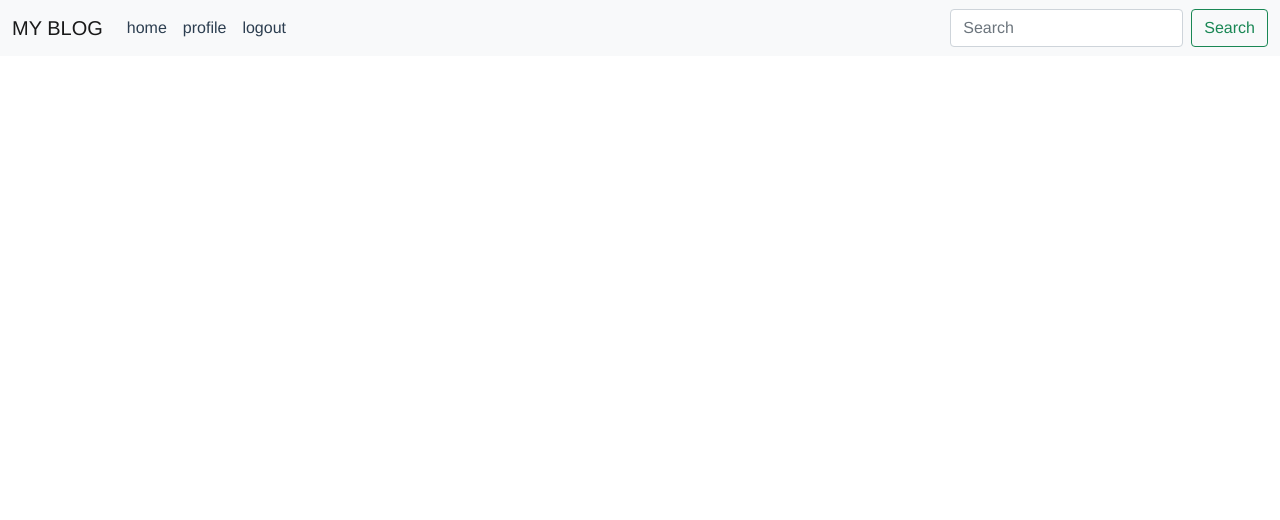
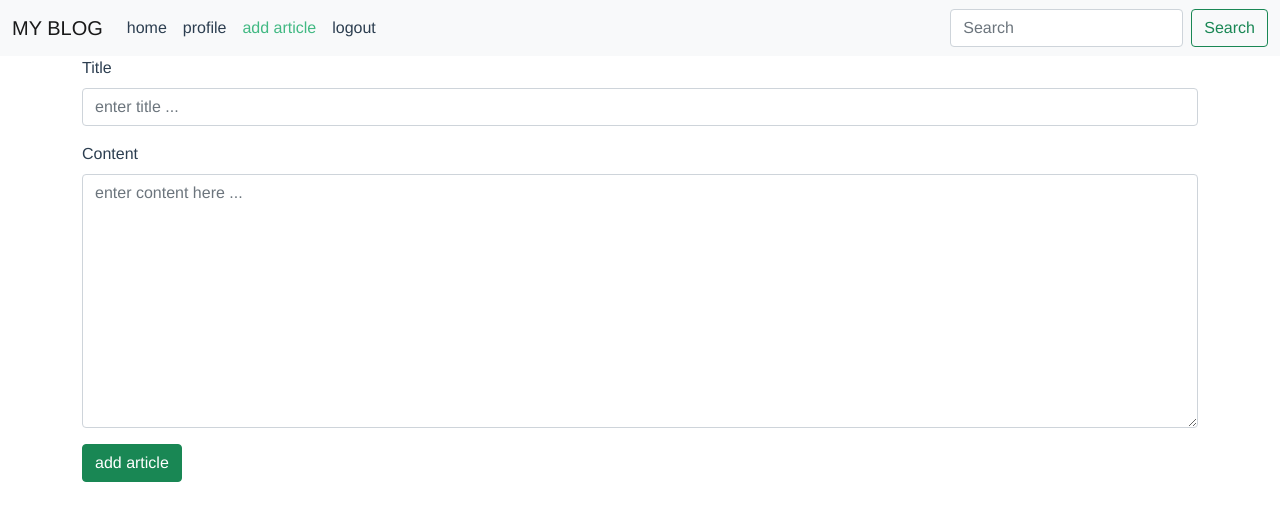
Before and after one commit to abdoki7788/simple-blog-frontend, a Vue app: page /add in a window 1280 px wide. Shown: the top 520 px of the page. Built offline with nearby package versions, Linux system fonts and the light colour scheme; sample sign-in values are in the browser's storage.

Commit message:
create add article section

```diff
--- a/src/components/Navbar.vue
+++ b/src/components/Navbar.vue
@@ -12,6 +12,9 @@
 					</li>
 					<li class="nav-item">
 						<router-link to="/profile" class="navbar-link" v-if="$store.state.isAuthenticated">profile</router-link>
+					</li>
+					<li class="nav-item">
+						<router-link to="/add" class="navbar-link" v-if="$store.state.isAuthenticated">add article</router-link>
 					</li>
 					<li class="nav-item">
 						<router-link to="/login" class="navbar-link" v-if="!$store.state.isAuthenticated">login</router-link>
--- a/src/router/index.js
+++ b/src/router/index.js
@@ -6,7 +6,8 @@ import Login         from '@/views/Login.vue'
 import Logout        from '@/views/Logout.vue'
 import store         from '@/store'
 import Register      from '@/views/Register.vue'
-import Article      from '@/views/Article.vue'
+import Article       from '@/views/Article.vue'
+import AddArticle    from '@/views/AddArticle.vue'
 
 const routes = [
   {
@@ -18,6 +19,12 @@ const routes = [
     path: '/article/:slug',
     name: 'article',
     component: Article
+  },
+  {
+    path: '/add',
+    name: 'addArticle',
+    component: AddArticle,
+    meta: { authenticationRequired: true }
   },
   {
     path: '/about',
--- /dev/null
+++ b/src/views/AddArticle.vue
@@ -0,0 +1,39 @@
+<template>
+	<div class="AddArticle">
+		<form @submit.prevent="doAdd()">
+			<div class="mb-3">
+				<label for="title" class="form-label">Title</label>
+				<input v-model="title" type="text" class="form-control" id="title" placeholder="enter title ...">
+			</div>
+			<div class="mb-3">
+				<label for="content" class="form-label">Content</label>
+				<textarea v-model="content" class="form-control" id="content" placeholder="enter content here ..." rows="10"></textarea>
+			</div>
+			<button type="submit" class="btn btn-success">add article</button>
+		</form>
+	</div>
+</template>
+
+<script>
+export default {
+	name: 'addArticle',
+	data() {
+		return {
+			articles: JSON.parse(localStorage.getItem('articles')),
+			title: '',
+			content: ''
+		}
+	}, methods: {
+		doAdd() {
+			let article = {
+				"title": this.title,
+				"slug": this.title.replaceAll(' ', '-'),
+				"content": this.content
+			}
+			this.articles.push(article)
+			localStorage.setItem('articles', JSON.stringify(this.articles))
+			this.$router.push(`/article/${article.slug}`)
+		}
+	}
+}
+</script>
--- a/src/views/Article.vue
+++ b/src/views/Article.vue
@@ -1,5 +1,5 @@
 <template>
-	<div class="home" align="center">
+	<div class="Article" align="center">
 		<article>
 			<h3>{{ article.title }}</h3>
 			<p>{{ article.content }}</p>
```
